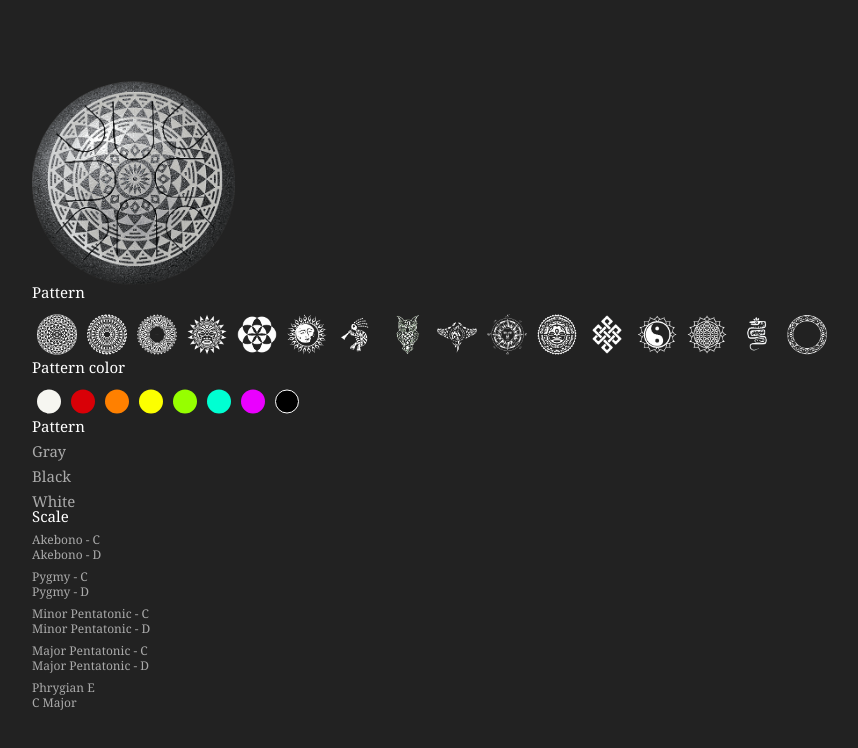
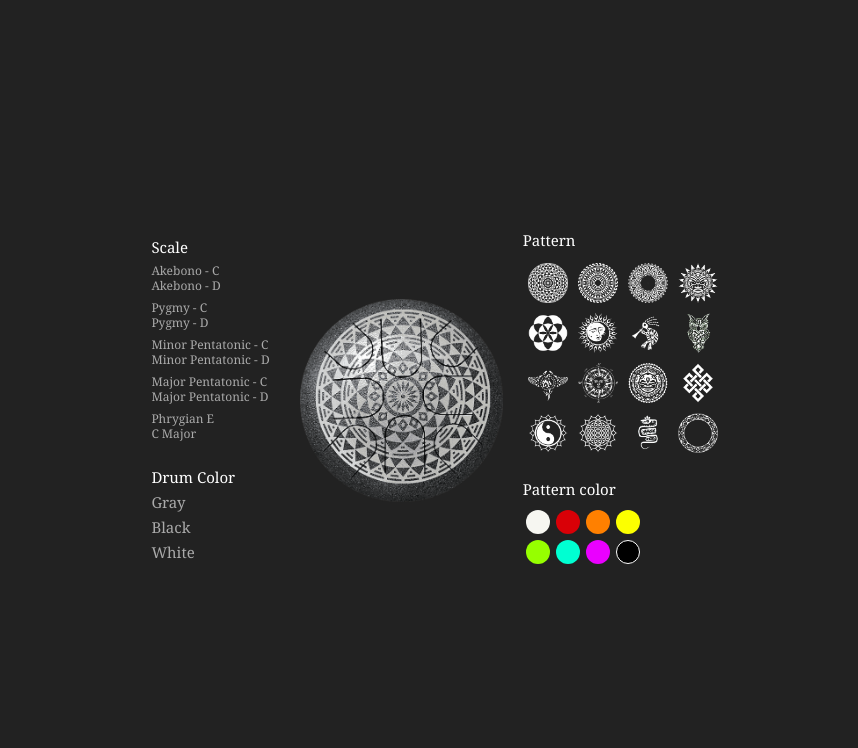
Before and after one commit to Yuvasee/shamba-designer, a React (Create React App) app: page / in a window 1280 px wide. Shown: the top 748 px of the page, without its empty margins (208-1066 px from the left). Built offline with nearby package versions, Linux system fonts and the light colour scheme.

Commit message:
Updated styles

```diff
--- a/package.json
+++ b/package.json
@@ -10,6 +10,7 @@
     "@types/node": "^12.0.0",
     "@types/react": "^17.0.0",
     "@types/react-dom": "^17.0.0",
+    "is-mobile": "^3.0.0",
     "react": "^17.0.2",
     "react-dom": "^17.0.2",
     "react-scripts": "4.0.3",
--- a/src/App.tsx
+++ b/src/App.tsx
@@ -1,5 +1,6 @@
 import { createContext, Dispatch, useReducer } from "react";
 import styled from "styled-components";
+import isMobile from "is-mobile";
 
 import { Color } from "./components/Color";
 import { Drum } from "./components/Drum";
@@ -11,13 +12,13 @@ import { Scale } from "./components/Scale";
 import { State, Action } from "./state/types";
 
 const AppDiv = styled.div`
-    display: inline-block;
-    position: relative;
-    top: 50%;
-    left: 50%;
-    transform: translate(-50%, -50%);
     overflow: visible;
+    display: flex;
+    align-items: center;
+    justify-content: center;
 `;
+
+const AppInnerDiv = styled.div``;
 
 export const StateContext = createContext<[State, Dispatch<Action>]>([] as any);
 
@@ -29,20 +30,24 @@ export const App = () => {
             <Preloader />
 
             <AppDiv>
+                <AppInnerDiv style={{ marginLeft: "20px" }}>
+                    <Scale />
+                    <Color />
+                </AppInnerDiv>
+
+                <AppInnerDiv style={{ alignSelf: "center" }}>
                     <Drum
                         scale={state.scale}
                         color={state.color}
                         pattern={state.pattern}
                         patternColor={state.patternColor}
                     />
+                </AppInnerDiv>
 
+                <AppInnerDiv>
                     <Pattern />
-
                     <PatternColor />
-
-                <Color />
-
-                <Scale />
+                </AppInnerDiv>
             </AppDiv>
         </StateContext.Provider>
     );
--- a/src/components/Color.tsx
+++ b/src/components/Color.tsx
@@ -35,11 +35,13 @@ export const Color = () => {
 
     return (
         <ColorDiv>
-            <PropertyHeader>Pattern</PropertyHeader>
+            <PropertyHeader>Drum Color</PropertyHeader>
 
             {drumColors.map((color) => (
-                <ColorItemDiv onClick={() => dispatch({ type: "setColor", payload: color })}>
-                    <span>{color}</span>
+                <ColorItemDiv>
+                    <span onClick={() => dispatch({ type: "setColor", payload: color })}>
+                        {color}
+                    </span>
                 </ColorItemDiv>
             ))}
         </ColorDiv>
--- a/src/components/Drum.tsx
+++ b/src/components/Drum.tsx
@@ -15,9 +15,10 @@ const DrumDiv = styled.div<DrumDivProps>`
     background-image: url("/assets/i/sprite/${(p) => p.sprite}.png");
     background-size: cover;
     background-position-x: -${(p) => p.bgShift * (DRUM_SIZE_PX + 0.7)}px;
+    margin: 20px;
 `;
 
 export const Drum: FC<Omit<State, "mainState">> = ({ scale, pattern, color, patternColor }) => {
     const sprite = `${color}_${String(pattern + 1).padStart(2, "0")}`;
-    return <DrumDiv sprite={sprite} bgShift={patternColor}></DrumDiv>;
+    return <DrumDiv sprite={sprite} bgShift={patternColor} />;
 };
--- a/src/components/Pattern.tsx
+++ b/src/components/Pattern.tsx
@@ -6,10 +6,14 @@ import { PropertyHeader } from "../elements/PropertyHeader";
 
 const PATTERN_SIZE_PX = 40;
 
-const PatternContainerDiv = styled.div``;
+const PatternContainerDiv = styled.div`
+    margin-bottom: 24px;
+    max-width: 210px;
+`;
 
 const PatternSelectorDiv = styled.div`
     display: flex;
+    flex-wrap: wrap;
 `;
 
 const PatternDiv = styled.div<{ fileName: string }>`
@@ -41,7 +45,7 @@ export const Pattern = () => {
                             key={i}
                             fileName={fileName}
                             onClick={() => dispatch({ type: "setPattern", payload: i })}
-                        ></PatternDiv>
+                        />
                     );
                 })}
             </PatternSelectorDiv>
--- a/src/components/PatternColor.tsx
+++ b/src/components/PatternColor.tsx
@@ -11,17 +11,20 @@ type PatternColorDivProps = {
 
 const PATTERN_COLOR_SIZE_PX = 24;
 
-const PatternColorContainerDiv = styled.div``;
+const PatternColorContainerDiv = styled.div`
+    max-width: 140px;
+`;
 
 const PatternColorSelectorDiv = styled.div`
     display: flex;
+    flex-wrap: wrap;
 `;
 
 const PatternColorDiv = styled.div<PatternColorDivProps>`
     width: ${PATTERN_COLOR_SIZE_PX}px;
     height: ${PATTERN_COLOR_SIZE_PX}px;
     background-color: ${(p) => p.color};
-    margin: 5px;
+    margin: 3px;
     cursor: pointer;
     border: ${(p) => (p.border ? "thin solid white" : "none")};
     border-radius: 50%;
--- a/src/components/Scale.tsx
+++ b/src/components/Scale.tsx
@@ -10,12 +10,14 @@ const ScaleDiv = styled.div`
     color: ${MENU_ITEM_COLOR};
     font-size: 12px;
     font-family: ${FONT_FAMILY};
+    margin-bottom: 30px;
 `;
 
 const ScaleItemDiv = styled.div`
     cursor: pointer;
     margin-left: -10px;
     margin-bottom: 3px;
+    white-space: nowrap;
 
     &:nth-child(2n-1) {
         margin-bottom: 10px;
@@ -41,8 +43,10 @@ export const Scale = () => {
             <PropertyHeader>Scale</PropertyHeader>
 
             {scalesList.map((scale) => (
-                <ScaleItemDiv onClick={() => dispatch({ type: "setScale", payload: scale.id })}>
-                    <span>{scale.title}</span>
+                <ScaleItemDiv>
+                    <span onClick={() => dispatch({ type: "setScale", payload: scale.id })}>
+                        {scale.title}
+                    </span>
                 </ScaleItemDiv>
             ))}
         </ScaleDiv>
--- a/src/index.css
+++ b/src/index.css
@@ -25,6 +25,9 @@ body {
   height: 100%;
   position: relative;
   overflow: hidden;
+  display: flex;
+  align-items: center;
+  justify-content: center;
 }
 
 /* reset css */
```
Also changed, not shown: 1 other file (tests, documents, lock files or other folders). Lines whose indentation alone changed are shown as unchanged.
